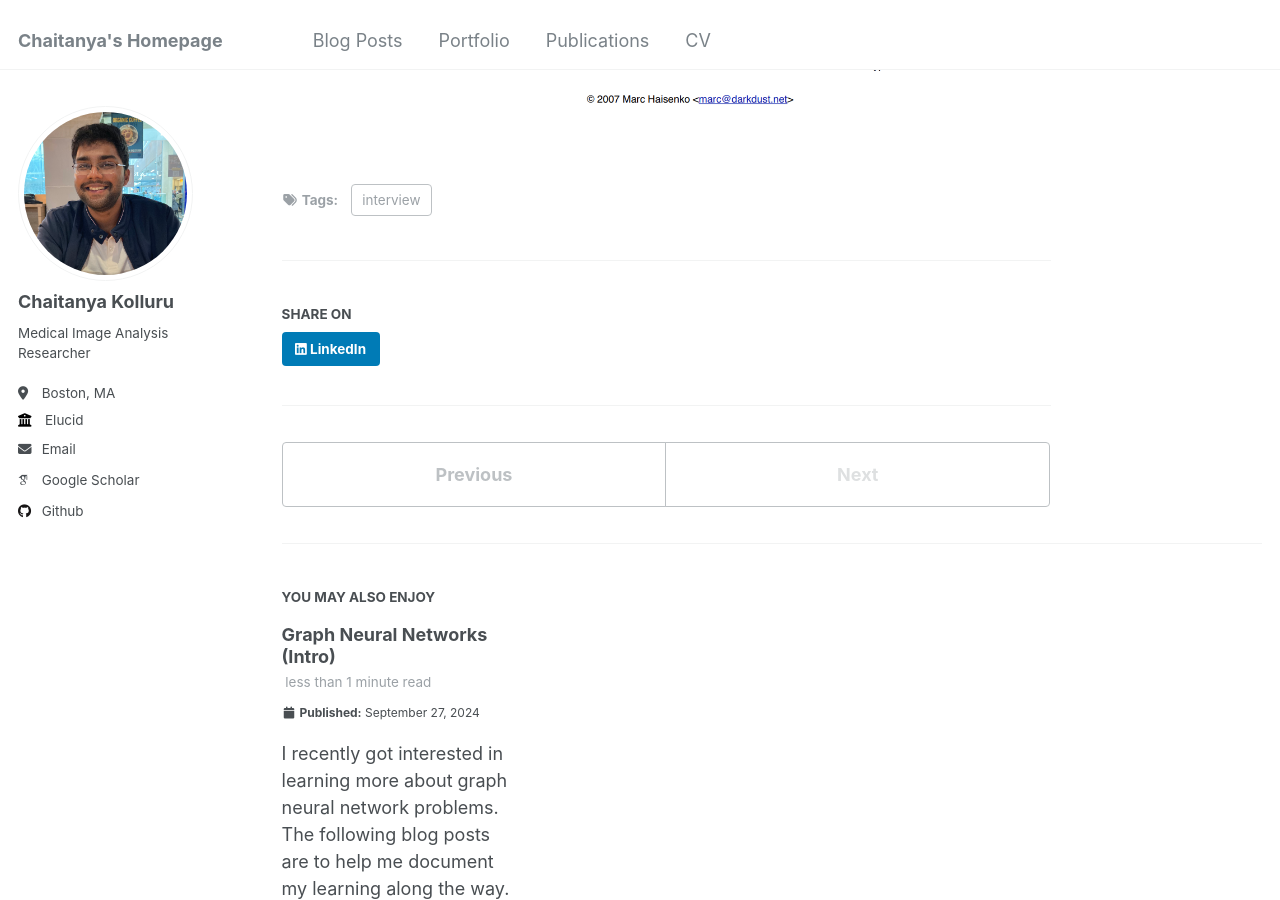
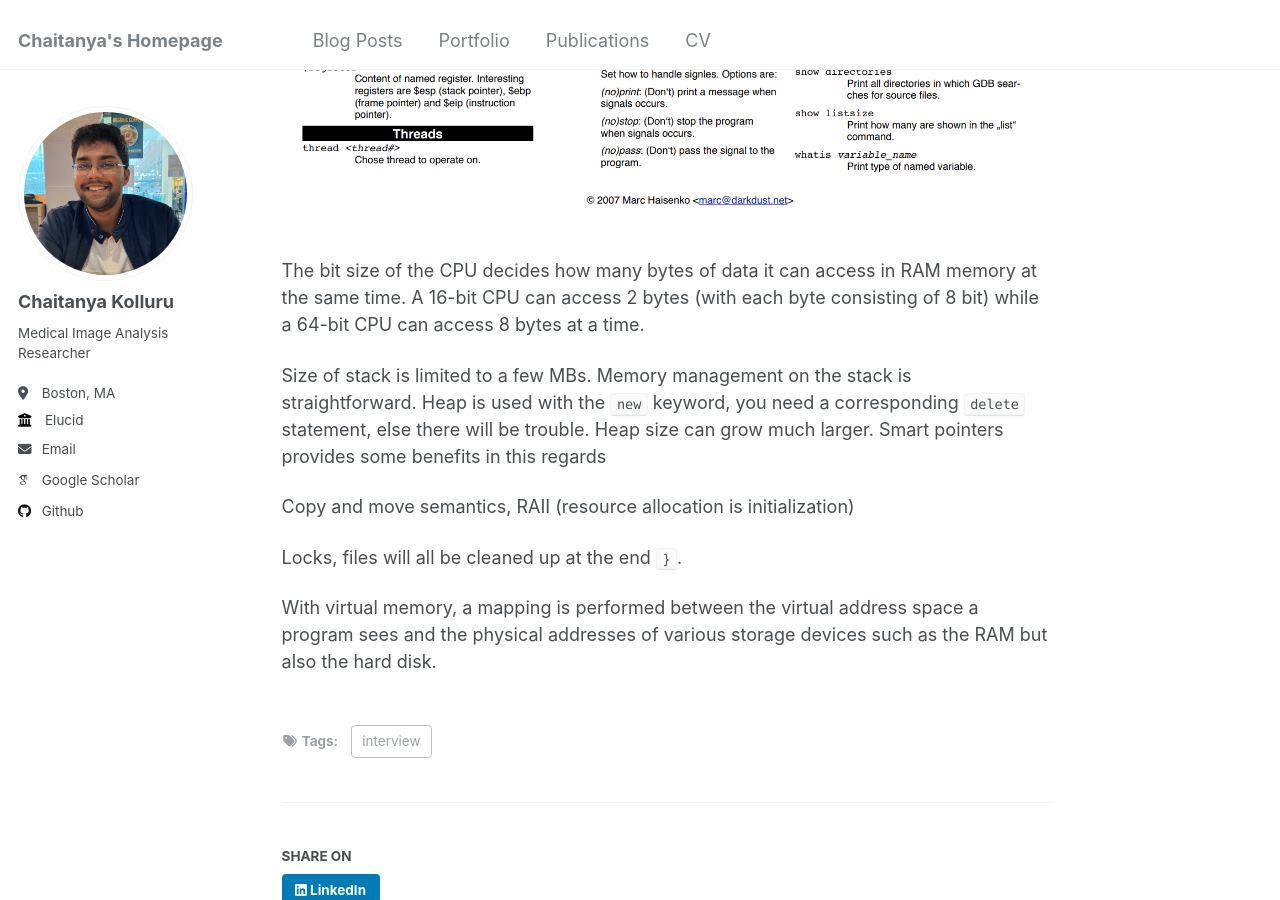
Before and after one commit to ckolluru/ckolluru.github.io, a Jekyll site: the page built from _posts/2024-09-29-interview-prep.md, in a window 1280 px wide and 900 px high, scrolled down 4106 px. Built offline with Jekyll 4.4.1, drawn with Linux system fonts in a browser that asks for light colours; some web fonts are replaced; some of the changed text lies outside the part shown.

Commit message:
New stuff

```diff
--- a/_posts/2024-09-29-interview-prep.md
+++ b/_posts/2024-09-29-interview-prep.md
@@ -8,7 +8,11 @@
 
 Some pointers (pun intended) for C++ interviews.
 
+These are my course notes for the C++ course on Udacity.
+
 The best reference guidelines are published here: [C++ guidelines by Bjarne Stroustrup](https://isocpp.github.io/CppCoreGuidelines/CppCoreGuidelines)
+
+A tutorial on using CMake is [here](https://cmake.org/cmake/help/latest/guide/tutorial/index.html)
 
 For the `&` symbol, if it appears on the left side of an equation (e.g. when declaring a variable), it means that the variable is declared as a reference. If the `&` appears on the right side of an equation, or before a previously defined variable, it is used to return a memory address.
 
@@ -99,3 +103,14 @@
 
 ![GDB cheatsheet 1](/images/gdb_cheatsheet_1.png)
 ![GDB cheatsheet 2](/images/gdb_cheatsheet_2.png)
+
+The bit size of the CPU decides how many bytes of data it can access in RAM memory at the same time. A 16-bit CPU can access 2 bytes (with each byte consisting of 8 bit) while a 64-bit CPU can access 8 bytes at a time.
+
+
+Size of stack is limited to a few MBs. Memory management on the stack is straightforward. Heap is used with the `new` keyword, you need a corresponding `delete` statement, else there will be trouble. Heap size can grow much larger. Smart pointers provides some benefits in this regards
+
+Copy and move semantics, RAII (resource allocation is initialization)
+
+Locks, files will all be cleaned up at the end `}`.
+
+With virtual memory, a mapping is performed between the virtual address space a program sees and the physical addresses of various storage devices such as the RAM but also the hard disk.
```
Also changed, not shown: _publications/2021-04-06-fewer.md (+1 -1 lines).
